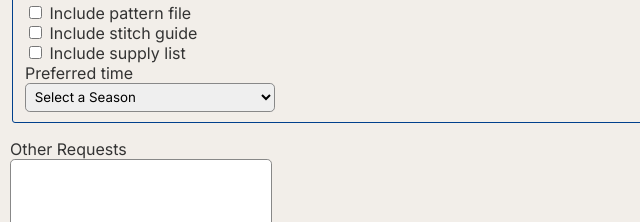
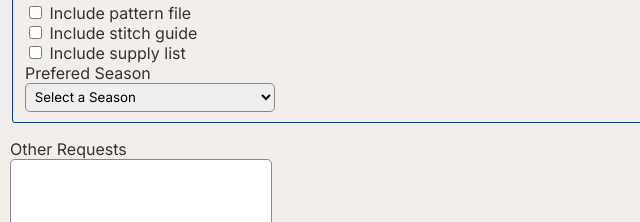
Before and after one commit to HannahRoseUVU/dwdd1600, a plain HTML site: page 06form/tutorial.html in a window 1280 px wide. Shown: the part 572-794 px from the top of the page, 0-640 px from the left. Drawn offline with Linux system fonts and the light colour scheme.

Commit message:
m6 fifth upload

```diff
--- a/06form/tutorial.html
+++ b/06form/tutorial.html
@@ -62,7 +62,7 @@
                 <label><input type="checkbox" name="materials" value="pattern"> Include pattern file</label>
                 <label><input type="checkbox" name="materials" value="stitch"> Include stitch guide</label>
                 <label><input type="checkbox" name="materials" value="supply"> Include supply list</label>
-                <label for="time">Preferred time
+                <label for="time">Prefered Season
                     <select id="time" name="time">
                         <option value="none">Select a Season</option>
                         <option value="winter">Winter</option>
```
